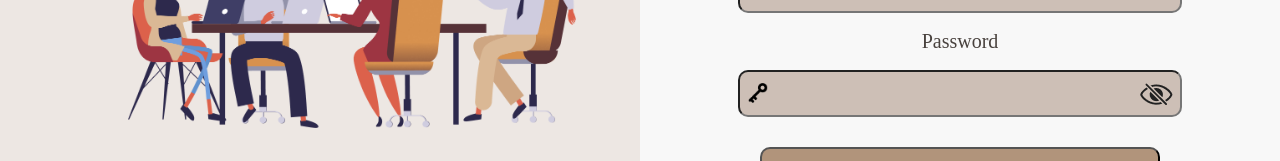
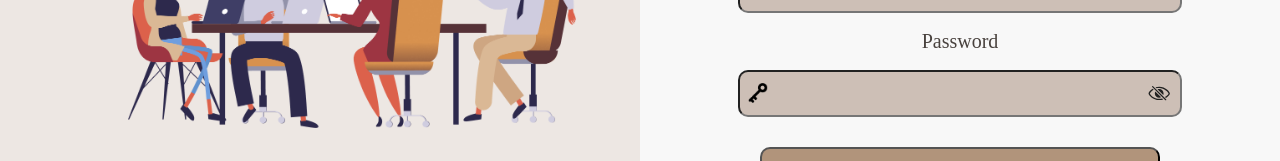
Before and after one commit to matt0125/Scheduler, a React (Create React App) app in the folder web/: page / in a window 1280 px wide. Shown: the part 291-452 px from the top of the page. Built offline with nearby package versions, Linux system fonts and the light colour scheme.

Commit message:
password icon better

```diff
--- a/web/src/pages/Login.js
+++ b/web/src/pages/Login.js
@@ -7,7 +7,8 @@ import vector from "../images/table-meeting.png";
 import emailIcon from "../images/email.png";
 import passIcon from "../images/password.png";
 import logo from "../images/branding-notitle.png";
-
+import eyeOpenSvg from '../images/eye-open-svg.svg';
+import eyeClosedSvg from '../images/eye-closed-svg.svg';
 import { login, isManager } from '../services/api';
 
 const Login = () => {
@@ -67,6 +68,10 @@ const Login = () => {
     }
   };
 
+  const togglePasswordVisibility = () => {
+    setShowPassword(prev => !prev);
+  };
+
   const handleClosePopup = () => {
     // Close the popup
     setFailPopup(false);
@@ -113,18 +118,20 @@ const Login = () => {
                 <div class="password-input-group">
                   <img src={passIcon} alt="password icon"></img>
                   <input
-                    type= {showPassword ? "text" : "password"}
+                    type={showPassword ? "text" : "password"}
                     name="password"
                     placeholder=""
                     id="pass-input"
                     value={password}
                     onChange={(e) => setPassword(e.target.value)}
                   />
-                <div id="log-checkbox_wrapper">
-                  <input id="log-eyeball" className = "eyeball" type="checkbox" value = {showPassword} onChange={() => setShowPassword((prev) => !prev)}>
-                  </input>
-                  <label for="log-eyeball"></label>
-                </div>
+                  <div id="log-checkbox_wrapper" onClick={togglePasswordVisibility}>
+                    <img
+                      src={showPassword ? eyeOpenSvg : eyeClosedSvg}
+                      alt="Toggle Password Visibility"
+                      className="eye-icon"
+                    />
+                  </div>
                 </div>
                 <button onClick={ handleSubmit } type="submit" className="submit-button">Login</button>
                 <p className="login-register-p">Forgot password? <a href={""} className="login-register-url">click here</a></p>
--- a/web/src/styles/Login.css
+++ b/web/src/styles/Login.css
@@ -129,6 +129,17 @@ h1 {
   height: 20px;
 }
 
+#log-checkbox_wrapper {
+  position: absolute;
+  right: 35px; /* Align to the right edge of the password-input-group */
+  top: 0;
+  bottom: 0;
+  display: flex;
+  align-items: center; /* Center the icon vertically */
+  padding-right: 10px; /* Add some padding if needed */
+  justify-content: center;
+}
+
 #log-checkbox_wrapper input[type="checkbox"] {
   opacity:0;
   position: absolute;
@@ -172,6 +183,12 @@ h1 {
 
 .password-input-group input {
   z-index: 0;
+}
+
+.eye-icon {
+  width: 24px !important; /* Adjust to your desired size */
+  height: 24px !important; /* Adjust to your desired size */
+  cursor: pointer;
 }
 
 
```
